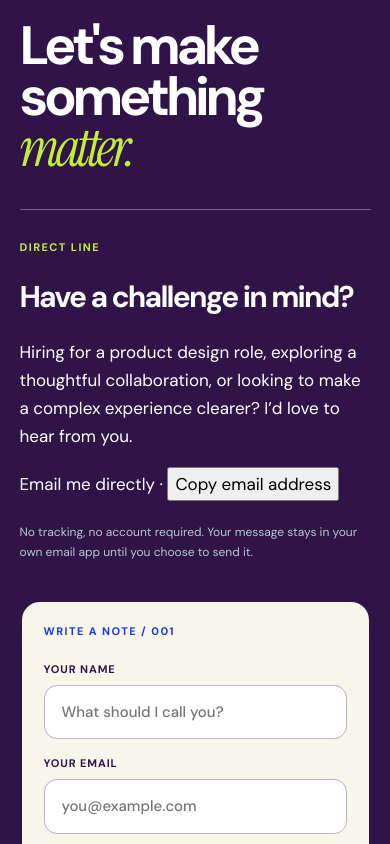
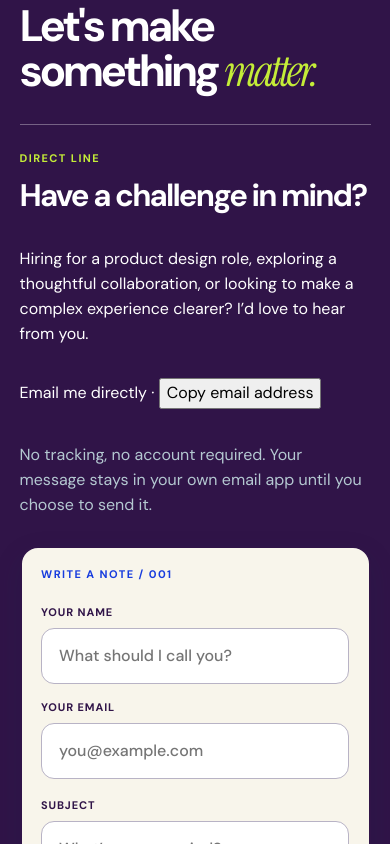
Before and after one commit to lotolipi/product-design-portfolio, a Next.js app: page / in a window 390 px wide. Shown: the part 6640-7484 px from the top of the page. Built offline with nearby package versions, Linux system fonts and the light colour scheme.

Commit message:
fix(contact): restore responsive natural-flow mobile layout and visible form

```diff
--- a/app/motion-phase-2.css
+++ b/app/motion-phase-2.css
@@ -41,3 +41,83 @@
 
 /* Safety: contact controls must remain visible and usable on iOS, at any scroll position. */
 .co-site .co-contact .co-mail-layout,.co-site .co-contact .co-mail-form,.co-site .co-contact .co-mail-aside {opacity:1!important;visibility:visible!important;transform:none!important;translate:none!important;}
+
+/* Contact layout correction — natural document flow, no phantom viewport space. */
+.co-site .co-contact.co-contact-expanded {
+  display:block;
+  height:auto;
+  min-height:0;
+  max-height:none;
+  overflow:visible;
+  padding-block:clamp(56px,7vw,100px);
+}
+.co-site .co-contact .co-mail-layout {
+  display:grid;
+  grid-template-columns:minmax(0,0.85fr) minmax(0,1.15fr);
+  align-items:start;
+  gap:clamp(24px,5vw,72px);
+  width:100%;
+  height:auto;
+  min-height:0;
+  max-height:none;
+}
+.co-site .co-contact .co-mail-aside,
+.co-site .co-contact .co-mail-form {
+  position:static;
+  display:flex;
+  flex-direction:column;
+  min-width:0;
+  width:100%;
+  height:auto;
+  min-height:0;
+  max-height:none;
+}
+.co-site .co-contact .co-mail-form { gap:19px; }
+.co-site .co-contact .co-mail-form .co-form-grid { min-width:0; }
+@media(max-width:767px) {
+  .co-site .co-contact.co-contact-expanded {
+    padding:56px 5% 64px;
+  }
+  .co-site .co-contact.co-contact-expanded h2 {
+    font-size:clamp(44px,10vw,72px);
+    line-height:1.02;
+    margin:22px 0 30px;
+    overflow-wrap:anywhere;
+  }
+  .co-site .co-contact .co-mail-layout {
+    grid-template-columns:minmax(0,1fr);
+    gap:28px;
+    padding-top:26px;
+  }
+  .co-site .co-contact .co-mail-aside h3 {
+    font-size:clamp(30px,8vw,44px);
+    line-height:1.1;
+    margin:14px 0 18px;
+  }
+  .co-site .co-contact .co-mail-aside>p {
+    font-size:16px;
+    line-height:1.55;
+    max-width:none;
+  }
+  .co-site .co-contact .co-mail-aside .co-mail-disclaimer {
+    margin:18px 0 0;
+    max-width:none;
+  }
+  .co-site .co-contact .co-mail-form {
+    padding:clamp(18px,5vw,26px);
+    border-radius:18px;
+    overflow:visible;
+  }
+  .co-site .co-contact .co-mail-form .co-form-grid {
+    display:grid;
+    grid-template-columns:minmax(0,1fr);
+    gap:16px;
+  }
+  .co-site .co-contact .co-mail-form input,
+  .co-site .co-contact .co-mail-form textarea {
+    box-sizing:border-box;
+    max-width:100%;
+    font-size:16px;
+  }
+  .co-site .co-contact .co-mail-submit { min-height:52px; }
+}
```
